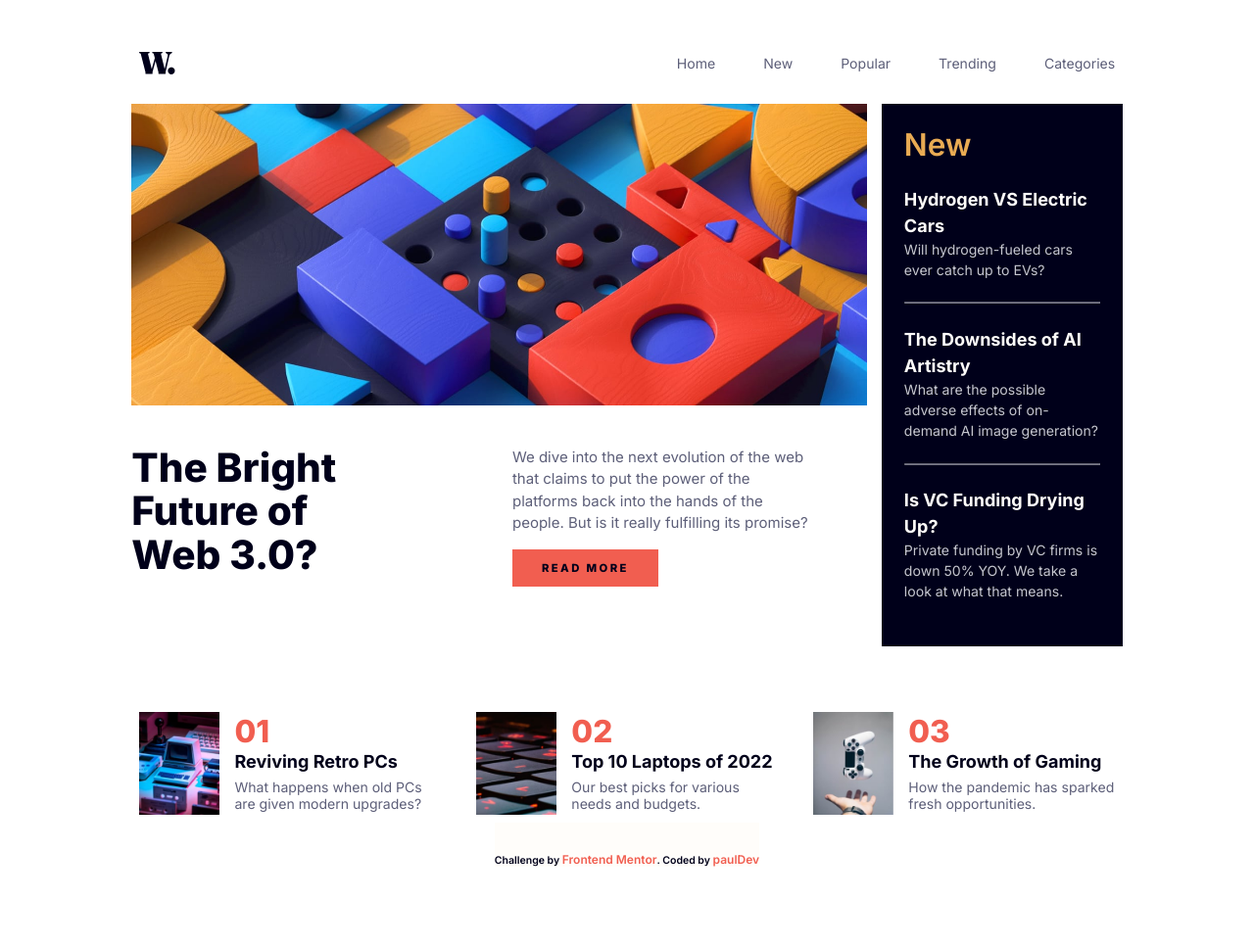
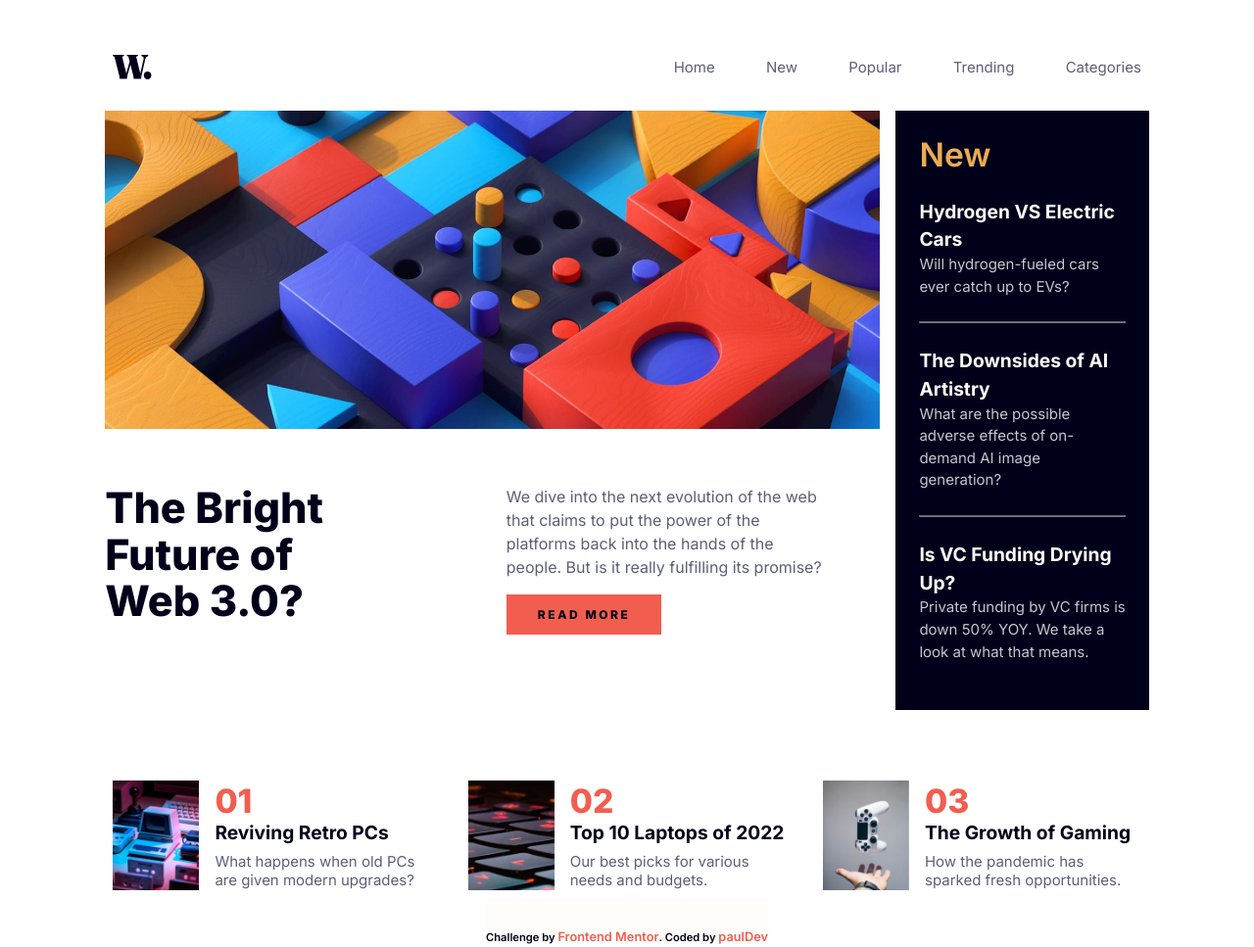
Before and after one commit to dev-paulL/news-homepage, a plain HTML site: page index.html in a window 1280 px wide. Shown: the whole page at 98% size. Before the commit the page ends 930 px from the top, so only its background shows below. Drawn offline with Linux system fonts and the light colour scheme.

Commit message:
js done, improving accessibility & fixing layout

```diff
--- a/index.html
+++ b/index.html
@@ -17,20 +17,20 @@
       href="https://fonts.googleapis.com/css2?family=Inter:slnt,wght@-10..0,100..900&display=swap"
       rel="stylesheet"
     />
-    <link rel="stylesheet" href="style_desktop.css" type="text/css" />
 
     <title>Frontend Mentor | News homepage</title>
 
     <link rel="stylesheet" href="style.css" type="text/css" />
+    <script src="main.js" defer></script>
   </head>
   <body>
     <div class="overlay"></div>
-    <header>
-      <img src="assets/images/logo.svg" alt="" class="header-logo" />
+    <header role="banner">
+      <img src="assets/images/logo.svg" alt="Web 3" class="header-logo" />
       <button class="menu_open_btn">
-        <img src="assets/images/icon-menu.svg" alt="Menu button" />
+        <img src="assets/images/icon-menu.svg" alt="Open Menu" />
       </button>
-      <nav class="desktop-nav">
+      <nav class="desktop-nav" role="navigation" aria-label="Desktop Navigation">
         <ul>
           <li><a href="#">Home</a></li>
           <li><a href="#">New</a></li>
@@ -40,8 +40,10 @@
         </ul>
       </nav>
 
-      <nav class="mobile-nav">
-        <button><img src="assets/images/icon-menu-close.svg" alt="" /></button>
+      <nav class="mobile-nav" role="navigation" aria-label="Mobile Navigation">
+        <button class="menu_close_btn">
+          <img src="assets/images/icon-menu-close.svg" alt="Close Menu" />
+        </button>
         <ul>
           <li><a href="#">Home</a></li>
           <li><a href="#">New</a></li>
@@ -51,15 +53,15 @@
         </ul>
       </nav>
     </header>
-    <main>
+    <main role="main">
       <section>
-        <article class="main-article">
+        <article role="article" class="main-article">
           <picture>
             <source
               srcset="assets/images/image-web-3-mobile.jpg"
               media="(max-width:40rem)"
             />
-            <img src="assets/images/image-web-3-desktop.jpg" />
+            <img src="assets/images/image-web-3-desktop.jpg" alt="" />
           </picture>
 
           <h1>The Bright Future of Web 3.0?</h1>
@@ -70,22 +72,22 @@
               it really fulfilling its promise?
             </q>
 
-            <a class="main-article_readmore-btn">Read more</a>
+            <a href="#" class="main-article_readmore-btn">Read more</a>
           </div>
         </article>
 
         <div class="new-articles-section">
           <h2>New</h2>
 
-          <article class="new-article">
-            <a href="#">Hydrogen VS Electric Cars</a>
+          <article role="article" class="new-article">
+            <h3><a href="#">Hydrogen VS Electric Cars</a></h3>
             <q cite="#">Will hydrogen-fueled cars ever catch up to EVs?</q>
           </article>
 
           <hr class="new-articles_separator" />
 
-          <article class="new-article">
-            <a href="#">The Downsides of AI Artistry</a>
+          <article role="article" class="new-article">
+            <h3><a href="#">The Downsides of AI Artistry</a></h3>
             <q cite="#">
               What are the possible adverse effects of on-demand AI image
               generation?
@@ -94,8 +96,8 @@
 
           <hr class="new-articles_separator" />
 
-          <article class="new-article">
-            <a href="#">Is VC Funding Drying Up?</a>
+          <article role="article" class="new-article">
+            <h3><a href="#">Is VC Funding Drying Up?</a></h3>
             <q cite="#">
               Private funding by VC firms is down 50% YOY. We take a look at
               what that means.
@@ -104,33 +106,37 @@
         </div>
 
         <div class="top3-articles-section">
-          <article class="top3-article">
+          <article role="article" class="top3-article">
             <img src="assets/images/image-retro-pcs.jpg" alt="" />
             <div class="top3-article-info">
               <p class="top3-article_position">01</p>
-              <a href="" class="top3-article_title">Reviving Retro PCs</a>
+              <h3>
+                <a href="" class="top3-article_title">Reviving Retro PCs</a>
+              </h3>
               <q cite="#" class="top3-article_content">
                 What happens when old PCs are given modern upgrades?
               </q>
             </div>
           </article>
 
-          <article class="top3-article">
+          <article role="article" class="top3-article">
             <img src="assets/images/image-top-laptops.jpg" alt="" />
             <div class="top3-article-info">
               <p class="top3-article_position">02</p>
-              <a href="" class="top3-article_title">Top 10 Laptops of 2022</a>
+              <h3>
+                <a href="" class="top3-article_title">Top 10 Laptops of 2022</a>
+              </h3>
               <q cite="#" class="top3-article_content">
                 Our best picks for various needs and budgets.
               </q>
             </div>
           </article>
 
-          <article class="top3-article">
+          <article role="article" class="top3-article">
             <img src="assets/images/image-gaming-growth.jpg" alt="" />
             <div class="top3-article-info">
               <p class="top3-article_position">03</p>
-              <a class="top3-article_title">The Growth of Gaming</a>
+              <h3><a class="top3-article_title">The Growth of Gaming</a></h3>
               <q cite="#" class="top3-article_content">
                 How the pandemic has sparked fresh opportunities.
               </q>
@@ -140,7 +146,7 @@
       </section>
     </main>
 
-    <footer>
+    <footer role="contentinfo">
       <p>
         Challenge by
         <a href="https://www.frontendmentor.io?ref=challenge" target="_blank"
--- /dev/null
+++ b/main.js
@@ -0,0 +1,33 @@
+const NAVBAR_MOBILE = document.querySelector('.mobile-nav');
+
+const BTN_OPEN_MENU = document.querySelector('.menu_open_btn');
+const BTN_CLOSE_MENU = document.querySelector('.menu_close_btn');
+
+const OVERLAY = document.querySelector('.overlay');
+const BODY = document.getElementsByTagName('body')[0];
+
+
+function openMenu() {
+   NAVBAR_MOBILE.classList.add('visible');
+   OVERLAY.classList.add('visible');
+   BODY.style.overflow = "hidden";
+}
+
+function closeMenu() {
+   NAVBAR_MOBILE.classList.remove('visible');
+   OVERLAY.classList.remove('visible');
+   BODY.style.overflow = "auto";
+}
+
+BTN_CLOSE_MENU.addEventListener('click', () => {
+    closeMenu();
+});
+
+BTN_OPEN_MENU.addEventListener('click', () => {
+    openMenu();
+});
+
+/* I personally hate when we click on the 'overlay' and it doesn't exit the popup or menu or whatever */
+OVERLAY.addEventListener('click', () => {
+    closeMenu();
+});
--- a/style.css
+++ b/style.css
@@ -13,7 +13,6 @@
 * {
   margin: 0;
   padding: 0;
-  font-size: 0.938rem;
   box-sizing: border-box;
 }
 
@@ -25,7 +24,9 @@ html {
 main {
   width: 100%;
 }
+
 body {
+  font-size: 0.938rem;
   min-height: 100%;
   padding: 2rem;
   font-family: "Inter", sans-serif;
@@ -33,7 +34,7 @@ body {
   flex-flow: column;
   justify-content: center;
   align-items: center;
-  overflow: hidden;
+  overflow: auto;
 }
 
 header {
@@ -49,7 +50,8 @@ header {
   max-width: 2.5rem;
 }
 
-.menu_open_btn, .mobile-nav button {
+.menu_open_btn,
+.mobile-nav button {
   background: transparent;
   border: none;
   cursor: pointer;
@@ -92,11 +94,13 @@ h1 {
   width: fit-content;
 }
 
-.main-article_readmore-btn:hover {
+.main-article_readmore-btn:hover, .main-article_readmore-btn:focus {
   background-color: var(--very-dark-blue);
   color: var(--off-white);
   font-weight: 600;
 }
+
+
 .new-articles-section {
   background-color: var(--very-dark-blue);
   padding: 1.5rem;
@@ -123,6 +127,7 @@ h1 {
   text-decoration: none;
   color: var(--off-white);
 }
+
 q {
   display: block;
 }
@@ -131,7 +136,7 @@ q::before,
 q::after {
   display: none;
 }
-.new-article a:hover {
+.new-article a:hover,  .new-article a:focus {
   color: var(--soft-orange);
 }
 .new-article q {
@@ -182,6 +187,11 @@ q::after {
   padding: 0.5rem 0;
   text-decoration: none;
   font-size: 1.2rem;
+  margin: 1rem 0;
+}
+
+.top3-article_title:hover, .top3-article_title:focus{
+  color: var(--soft-red);
 }
 
 .top3-article_content {
@@ -216,16 +226,10 @@ footer a {
   cursor: pointer;
 }
 
-.desktop-nav a:hover {
+.desktop-nav a:hover, .desktop-nav a:focus {
   color: var(--soft-red);
 }
 
-.top3-article a {
-  margin: 1rem 0;
-}
-.top3-article a:hover {
-  color: var(--soft-red);
-}
 a {
   cursor: pointer;
   transition: 0.2s ease-in-out;
@@ -239,14 +243,15 @@ a {
   min-height: 100%;
   right: 0;
   top: 0;
-  display: flex;
+  display: none;
   flex-flow: column;
   z-index: 1;
   max-width: 100%;
+  padding: 2rem 1rem;
 }
 
 .mobile-nav button {
-  max-width: max-content;
+  max-width: auto;
   align-self: end;
   padding-bottom: 3rem;
 }
@@ -262,12 +267,21 @@ a {
   font-weight: 500;
 }
 
-.mobile-nav a:hover {
+.mobile-nav a:hover, .mobile-nav a:focus {
   color: var(--soft-red);
 }
 
+a, button {
+  outline: none;
+}
+
+a:focus, button:focus {
+  outline: 1px dashed var(--very-dark-blue);
+
+}
+
 .overlay {
-  /* display: none; */
+  display: none;
   position: absolute;
   top: 0;
   z-index: 1;
@@ -276,17 +290,26 @@ a {
   background-color: var(--dark-grayish-blue);
   opacity: 70%;
 }
+.overlay.visible {
+  display: block;
+}
 
+.mobile-nav.visible {
+  display: flex;
+}
+
+/* DESKTOP DESIGN */
 @media screen and (min-width: 70rem) {
   body {
     padding: 3rem;
-    /* max-height: 100%; */
   }
 
   main,
   header {
-    max-width: 85%;
+    max-width: 90rem;
+    width: 90%;
   }
+
   section {
     display: grid;
     padding: 0;
@@ -304,6 +327,7 @@ a {
 
   .main-article picture {
     grid-area: mainArticle-picture;
+    min-width: 100%;
   }
 
   .main-article h1 {
@@ -326,8 +350,6 @@ a {
     justify-content: space-between;
   }
 
-  .top3-article {
-  }
   .top3-article-info q {
     margin-top: 0.5rem;
   }
```
